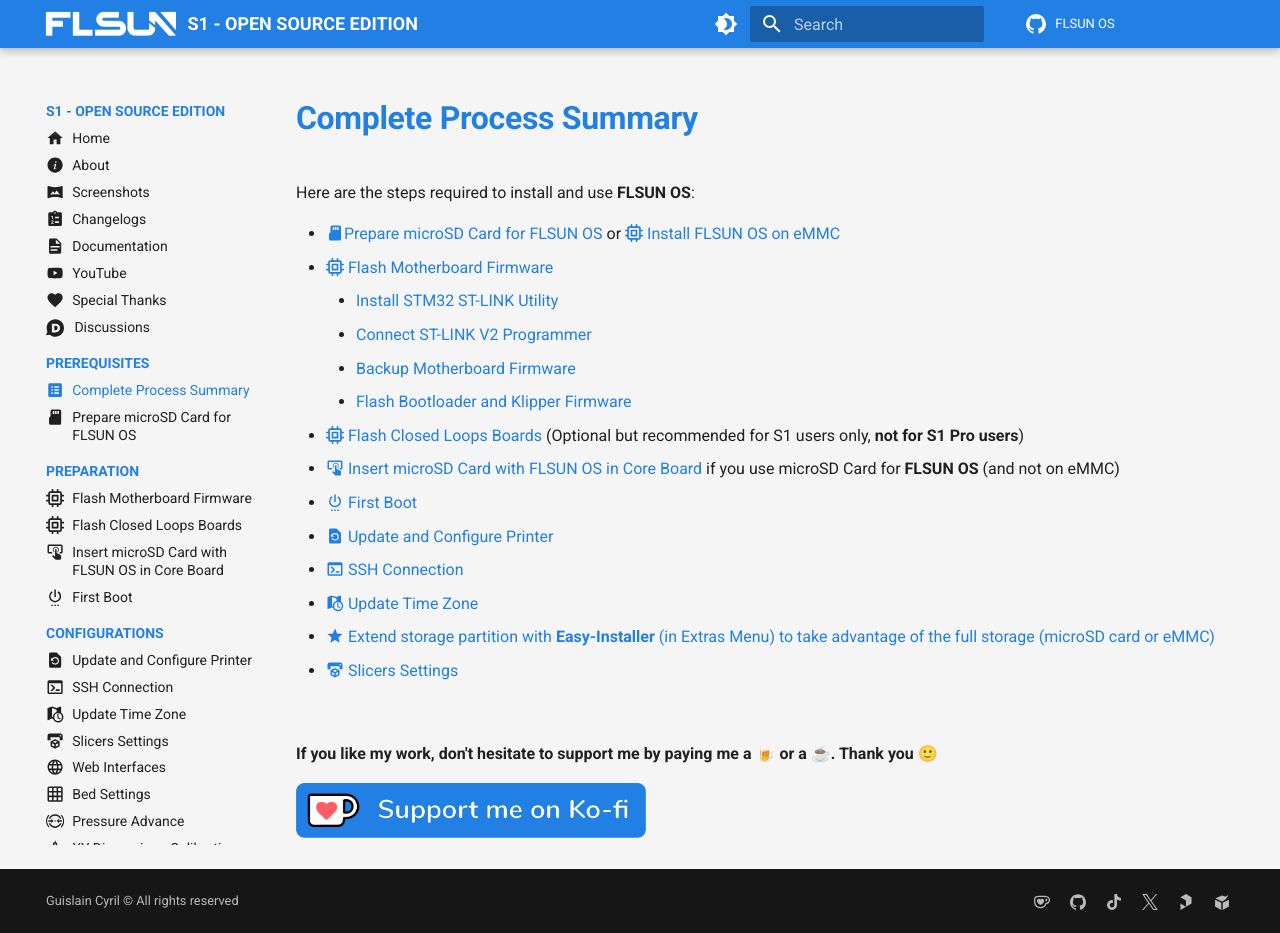
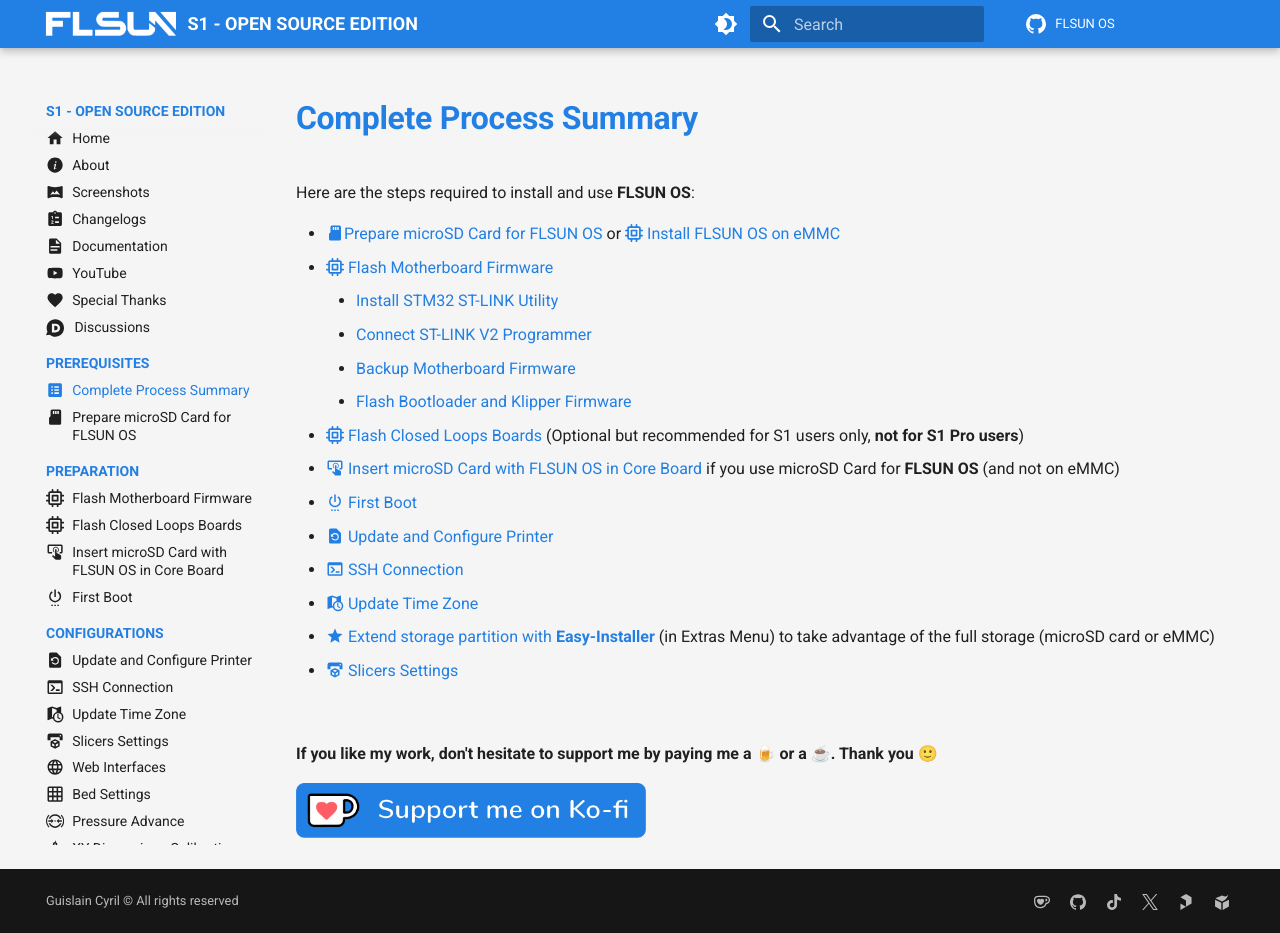
Before and after one commit to Guilouz/FLSUN-S1-Open-Source-Edition, an MkDocs documentation site: the page built from docs/complete-process-summary.md, in a window 1280 px wide and 933 px high. Built offline with MkDocs 1.6.1 and Material for MkDocs 9.7.7, drawn with Linux system fonts in a browser that asks for light colours; comment, search, counter and statistics services are not loaded.

```diff
--- a/docs/complete-process-summary.md
+++ b/docs/complete-process-summary.md
@@ -19,7 +19,7 @@ Here are the steps required to install and use **FLSUN OS**:
 - <a href="../update-and-configure-printer">:material-file-restore: Update and Configure Printer</a>
 - <a href="../ssh-connection">:material-console: SSH Connection</a>
 - <a href="../update-time-zone">:material-map-clock: Update Time Zone</a>
-- <a href="../easy-installer">:material-star: Extend storage partition with **Easy-Installer** (in Extras Menu) to take advantage of the full storage (microSD card or eMMC)</a>
+- <a href="../easy-installer">:material-star: Extend storage partition with **Easy-Installer**</a> (in Extras Menu) to take advantage of the full storage (microSD card or eMMC)
 - <a href="../slicers-settings">:material-printer-3d: Slicers Settings</a>
 
 <br />
```
